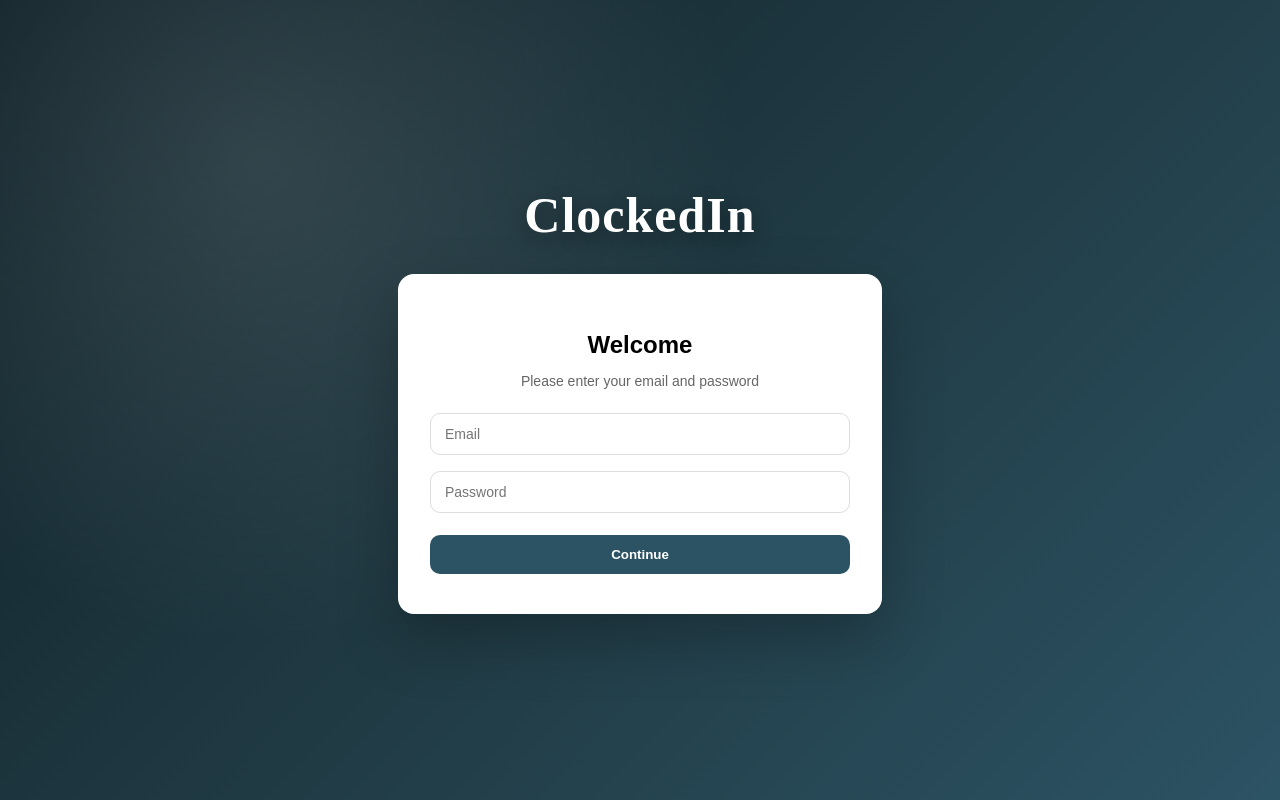
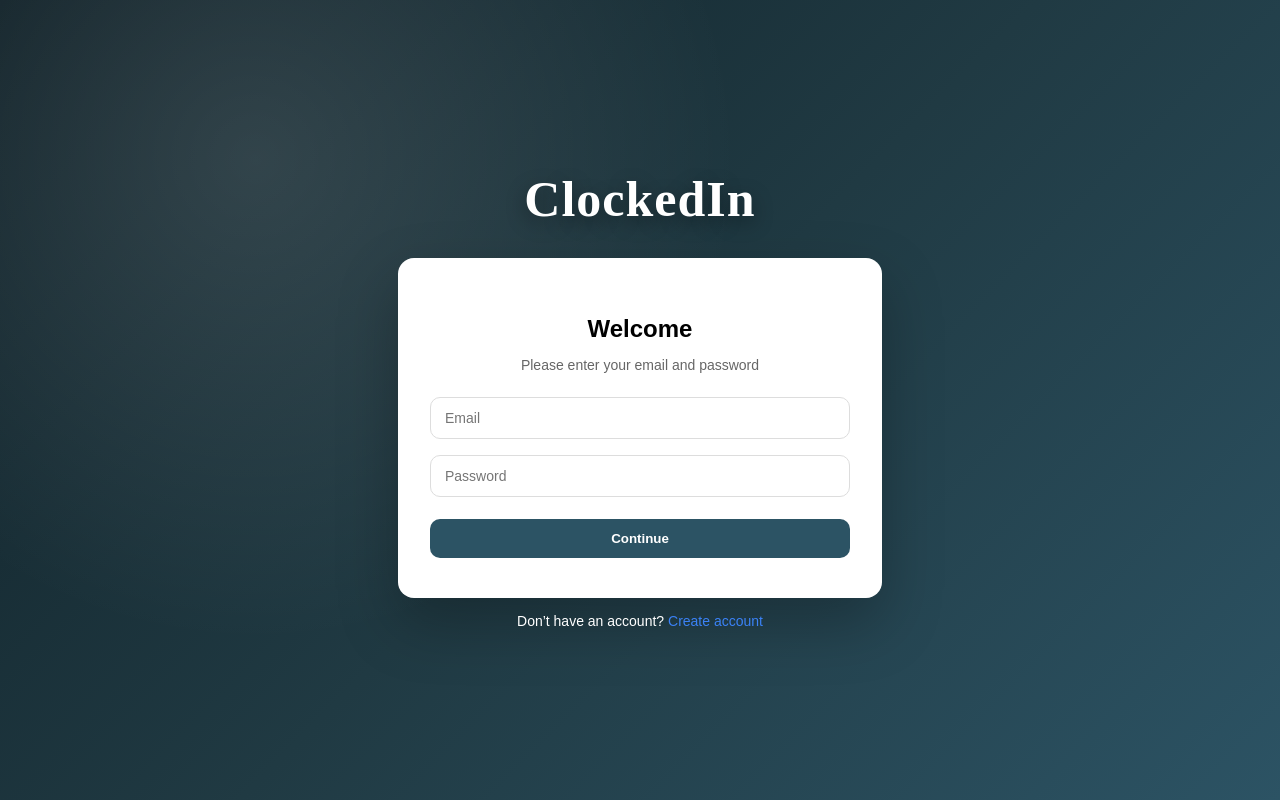
Before and after one commit to aidanlui29/csc307-team5, a React (Vite) app in the folder packages/react-frontend/: page /login in a window 1280 px wide. Built offline with nearby package versions, Linux system fonts and the light colour scheme.

Commit message:
fixed login screen

```diff
--- a/packages/react-frontend/src/login.jsx
+++ b/packages/react-frontend/src/login.jsx
@@ -1,5 +1,5 @@
 import { useState } from "react";
-import { useNavigate } from "react-router-dom";
+import { useNavigate, Link } from "react-router-dom";
 import { saveToken, clearToken } from "./auth";
 import "./auth.css";
 
@@ -38,7 +38,6 @@ export default function Login() {
         return;
       }
 
-      // Verify token against your protected endpoint
       const verifyRes = await fetch(AUTH_ME_URL, {
         headers: { Authorization: `Bearer ${data.token}` },
       });
@@ -91,6 +90,35 @@ export default function Login() {
           </button>
         </form>
       </div>
+
+      {/* ✅ Footer is OUTSIDE the white card now */}
+      <div style={{ marginTop: "14px", textAlign: "center" }}>
+        <span
+          style={{
+            color: "white",
+            fontSize: "14px",
+            fontWeight: 500,
+          }}
+        >
+          Don’t have an account?{" "}
+        </span>
+
+        <button
+          type="button"
+          onClick={() => navigate("/signup")}
+          style={{
+            background: "transparent",
+            border: "none",
+            padding: 0,
+            cursor: "pointer",
+            color: "#3b82f6",
+            fontSize: "14px",
+            fontWeight: 500,
+          }}
+        >
+          Create account
+        </button>
+      </div>
     </div>
   );
 }
```
Also changed, not shown: 2 other files (tests, documents, lock files or other folders).
